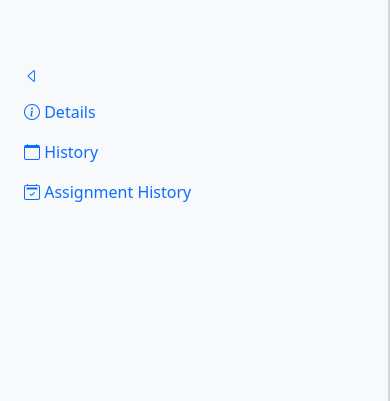
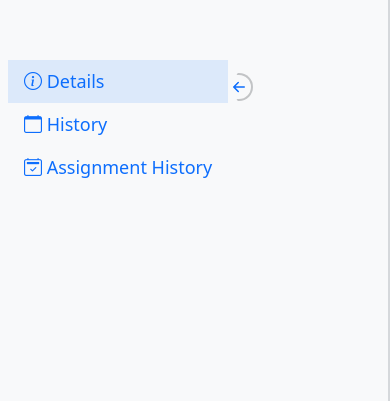
Before and after one commit to matthttam/inventory, a Django app: template inventory/devices/templates/devices/device_detail.html in a window 390 px wide. Shown: the part 56-457 px from the top of the page. Run offline with Django 4.2, Linux system fonts and the light colour scheme; tables that the repository leaves empty hold one stand-in row (values such as "Sample post"); the template is opened without the code that fills it: values that come from a table or form of the project are taken from there, most other values are stand-ins (such as "Sample title", 1, 10 or a date in 2020); data that the repository does not hold is empty; parts of the project's set-up code (start-up, migrations or seed data) failed here and were passed over; some libraries are stand-ins or nearby versions.

Commit message:
chg: wip: mostly fixed the new ui

```diff
--- a/inventory/devices/static/devices/css/device_detail.css
+++ b/inventory/devices/static/devices/css/device_detail.css
@@ -1,10 +1,12 @@
 .inventory-inner-nav a{
-    font-size: 14px;
-
+    font-size: 18px;
 }
 
 .inventory-inner-nav a.active{
     background-color: #dce9fafd;
+}
+.inventory-inner-nav a.nav-link:hover{
+    background-color: #cacff0fd;
 }
 
 .card-text > * li{
@@ -48,3 +50,13 @@
     -o-transition:      -o-transform 550ms ease;
     -webkit-transition: -webkit-transform 550ms ease;
   }
+
+  .half-circle {
+    /*clip-path: circle(50px at 60px);*/
+    z-index:99999;
+    clip-path: polygon(45% 0, 100% 0, 100% 100%, 45% 100%, 15% 50%);
+
+    border-top-right-radius: 110px;
+    border-bottom-right-radius: 110px;
+    border-left: 0px;
+}
--- a/inventory/devices/static/devices/js/device_detail.js
+++ b/inventory/devices/static/devices/js/device_detail.js
@@ -1,7 +1,8 @@
 $(document).ready(function(){
     console.log('loaded')
-    $("#minimize-inner-nav").on("click", function(){
+    $("a[data-inv-toggle='collapse']").on("click", function(e){
+        console.log($(this))
         $(this).toggleClass('inventory-icon-rotate-180 inventory-icon-rotate-360', 1000)
-        $(".inner-nav-text").toggle()
+        $($(this).attr('data-inv-target')).animate({'width': 'toggle'})
     })
 })
--- a/inventory/devices/templates/devices/device_confirm_delete.html
+++ b/inventory/devices/templates/devices/device_confirm_delete.html
@@ -3,7 +3,7 @@
 {% block title %}Inventory - Device Confirm Delete{% endblock %}
 
 {% block content %}
-
+<div class="container-fluid mt-2">
     <form method="post">{% csrf_token %}
         <p>Are you sure you want to delete "{{ object }}"?</p>
         {% block infobox %}
@@ -13,5 +13,5 @@
         <button class="button btn btn-danger mx-3 p-3" type="submit">Delete {{ object }}</button>
         <a class="button btn btn-primary mx-3 p-3" href="{%url 'devices:detail' object.id%}">Cancel</a>
     </form>
-
+</div>
 {% endblock content %}
--- a/inventory/devices/templates/devices/device_detail.html
+++ b/inventory/devices/templates/devices/device_detail.html
@@ -17,17 +17,35 @@
     {% if device %}
         <div class="row mx-0 g-0 h-100">
             <!-- vertical nav-->
-            <div class="col-md-auto " style="background: yellow;">
+            <div class="col-md-auto" style="z-index: 1021;">
 
-                <nav class="nav bg-light p-2 border-end border-secondary border-2 border-opacity-25 h-100">
-                    <div class="sticky-top" style="top: 116px; align-self: flex-start">
-                        <a id="minimize-inner-nav" class="nav-link inventory-icon-rotate-360" href="#"><i class="bi bi-caret-left"></i></a>
-                        <a class="nav-link active" href="#" aria-current="page" id="detail-tab" data-bs-toggle="tab" data-bs-target="#detail" type="button" role="tab" aria-controls="detail" aria-selected="true"><i class="bi bi-info-circle"></i>
-                            <span class="inner-nav-text"> Details</span></a>
-                        <a class="nav-link" href="#" aria-current="page" id="device-history-tab" data-bs-toggle="tab" data-bs-target="#device-history" type="button" role="tab" aria-controls="device-history" aria-selected="true"><i class="bi bi-calendar"></i>
-                            <span class="inner-nav-text"> History</span></a>
-                        <a class="nav-link" href="#" aria-current="page" id="assignment-history-tab" data-bs-toggle="tab" data-bs-target="#assignment-history" type="button" role="tab" aria-controls="assignment-history" aria-selected="true"><i class="bi bi-calendar2-check"></i>
-                            <span class="inner-nav-text"> Assignment History</span></a>
+                <nav class="nav inventory-inner-nav flex-column bg-light p-2 border-end border-secondary border-2 border-opacity-25 h-100" style="overflow-y: none;">
+
+                    <div class="sticky-top" style="top: 116px; align-self: flex-start;">
+                        <div class="position-relative d-block h-100">
+                            <!--  border  rounded-circle  -->
+                            <div class="position-absolute translate-start bg-light border-opacity-25 half-circle border-dark border " style="top: 13px; right:-25px;">
+                                <a class="inventory-icon-rotate-360" data-inv-toggle="collapse" data-inv-target=".inner-nav-text" href="#">
+                                    <div style="clip-path: revert-layer;">
+                                    <svg xmlns="http://www.w3.org/2000/svg" width="24" height="24" fill="currentColor" class="bi bi-arrow-left-short" viewBox="0 0 16 16" >
+                                        <path fill-rule="evenodd" d="M12 8a.5.5 0 0 1-.5.5H5.707l2.147 2.146a.5.5 0 0 1-.708.708l-3-3a.5.5 0 0 1 0-.708l3-3a.5.5 0 1 1 .708.708L5.707 7.5H11.5a.5.5 0 0 1 .5.5z"/>
+                                      </svg>
+                                    </div>
+                                </a>
+                            </div>
+
+
+                        <a class="nav-link active" href="#" aria-current="page" id="detail-tab" data-bs-toggle="tab" data-bs-target="#detail" type="button" role="tab" aria-controls="detail" aria-selected="true">
+                            <i class="bi bi-info-circle" style=""></i>
+                            <span class="inner-nav-text text-truncate align-bottom"> Details</span>
+                        </a>
+                        <a class="nav-link" href="#" aria-current="page" id="device-history-tab" data-bs-toggle="tab" data-bs-target="#device-history" type="button" role="tab" aria-controls="device-history" aria-selected="true">
+                            <i class="bi bi-calendar"></i>
+                            <span class="inner-nav-text text-truncate align-bottom"> History</span></a>
+                        <a class="nav-link" href="#" aria-current="page" id="assignment-history-tab" data-bs-toggle="tab" data-bs-target="#assignment-history" type="button" role="tab" aria-controls="assignment-history" aria-selected="true">
+                            <i class="bi bi-calendar2-check"></i>
+                            <span class="inner-nav-text text-truncate align-bottom"> Assignment History</span></a>
+                        </div>
                     </div>
                 </nav>
             </div>
--- a/inventory/devices/templates/devices/device_form.html
+++ b/inventory/devices/templates/devices/device_form.html
@@ -3,12 +3,12 @@
 {% block title %}Inventory - Device Edit{% endblock %}
 
 {% block content %}
-
+<div class="container-fluid mt-2">
     <form method="post" id="device_form">
         {% csrf_token %}
         {{ form.as_p }}
         <button class="btn btn-primary m-2" role="button" type="submit">Save</button>
         <a class="btn btn-primary m-2" role="button" href="{% url 'devices:index' %}">Cancel</a>
     </form>
-
+</div>
 {% endblock content%}
--- a/inventory/devices/templates/devices/device_list.html
+++ b/inventory/devices/templates/devices/device_list.html
@@ -14,6 +14,7 @@
 {% endblock head %}
 
 {% block content %}
+    <div class="container-fluid mt-2">
 
     {% with prefix=tables.device_list %}
         {% include 'partials/table.html' with table_id=prefix.id headers=prefix.headers %}
@@ -23,4 +24,5 @@
         <a class="btn btn-primary m-2" role="button" href="{% url 'devices:new' %}">Create Device</a>
     {% endif %}
 
+    </div>
 {% endblock content %}
```
